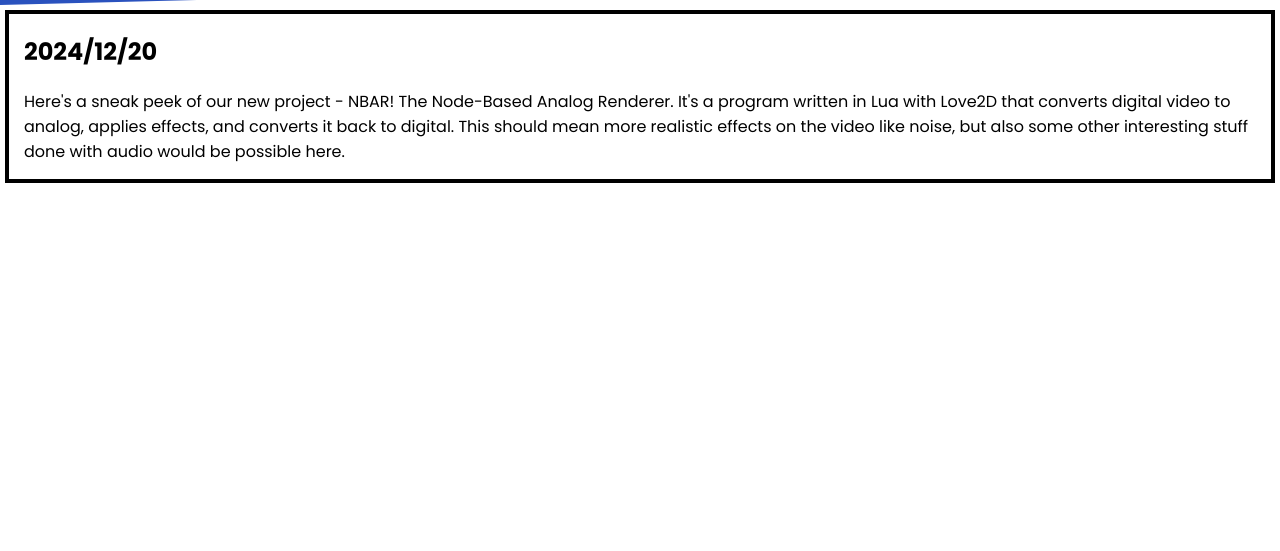
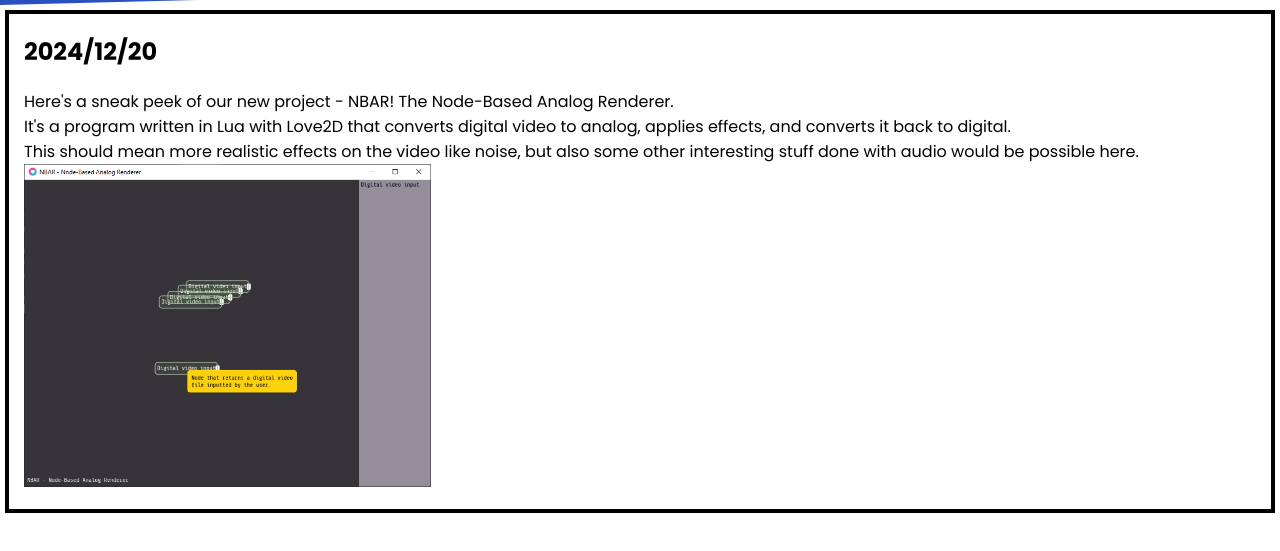
Before and after one commit to dtplsongithub/Website-dtplsongithub, a plain HTML site: page blogs/index.html in a window 1280 px wide. Shown: the part 99-650 px from the top of the page. Drawn offline with nearby package versions, Linux system fonts and the light colour scheme; a web font is replaced by a local one.

Commit message:
added le image

```diff
--- a/blogs/index.html
+++ b/blogs/index.html
@@ -16,9 +16,10 @@
     </div>
     <div class="event">
         <h2>2024/12/20</h2>
-        Here's a sneak peek of our new project - NBAR! The Node-Based Analog Renderer.
-        It's a program written in Lua with Love2D that converts digital video to analog, applies effects, and converts it back to digital.
-        This should mean more realistic effects on the video like noise, but also some other interesting stuff done with audio would be possible here.
+        Here's a sneak peek of our new project - NBAR! The Node-Based Analog Renderer. <br>
+        It's a program written in Lua with Love2D that converts digital video to analog, applies effects, and converts it back to digital. <br>
+        This should mean more realistic effects on the video like noise, but also some other interesting stuff done with audio would be possible here. <br>
+        <img src="./img/nbar.webp"></img>
     </div>
     <style>
         @import url('https://fonts.googleapis.com/css2?family=Open+Sans:ital,wght@0,300..800;1,300..800&family=Poppins:ital,wght@0,100;0,200;0,300;0,400;0,500;0,600;0,700;0,800;0,900;1,100;1,200;1,300;1,400;1,500;1,600;1,700;1,800;1,900&family=Unbounded:wght@200..900&display=swap');
@@ -73,6 +74,10 @@
             width: auto;
             height: auto;
         }
+        .event img {
+            max-width: 33%;
+            max-height: 33%;
+        }
     </style>
 </body>
 </html>
```
Also changed, not shown: blogs/img/nbar.webp (added).
